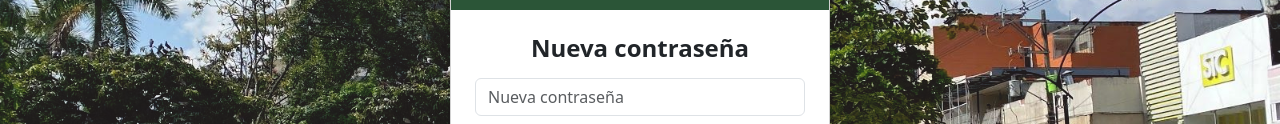
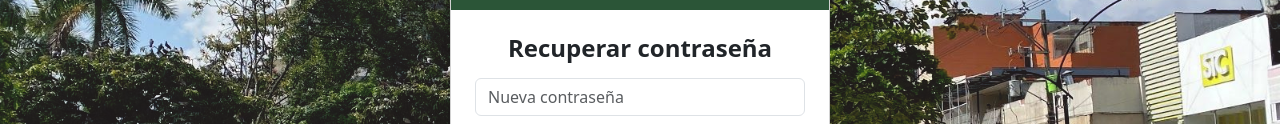
Before and after one commit to loiseizaga1/REPOSITORIO_HI, a plain HTML site: page 1pág.html in a window 1280 px wide. Shown: the part 316-440 px from the top of the page. Drawn offline with nearby package versions, Linux system fonts and the light colour scheme.

Commit message:
un pequeño cambio en el titulo del contenido

```diff
--- a/1pág.html
+++ b/1pág.html
@@ -21,7 +21,7 @@
 
       <!-- Contenido -->
       <div class="p-4">
-        <h4 class="text-center mb-3 fw-bold">Nueva contraseña</h4>
+        <h4 class="text-center mb-3 fw-bold">Recuperar contraseña</h4>
         <form>
           <div class="mb-3">
             <input type="password" class="form-control" placeholder="Nueva contraseña">
```
